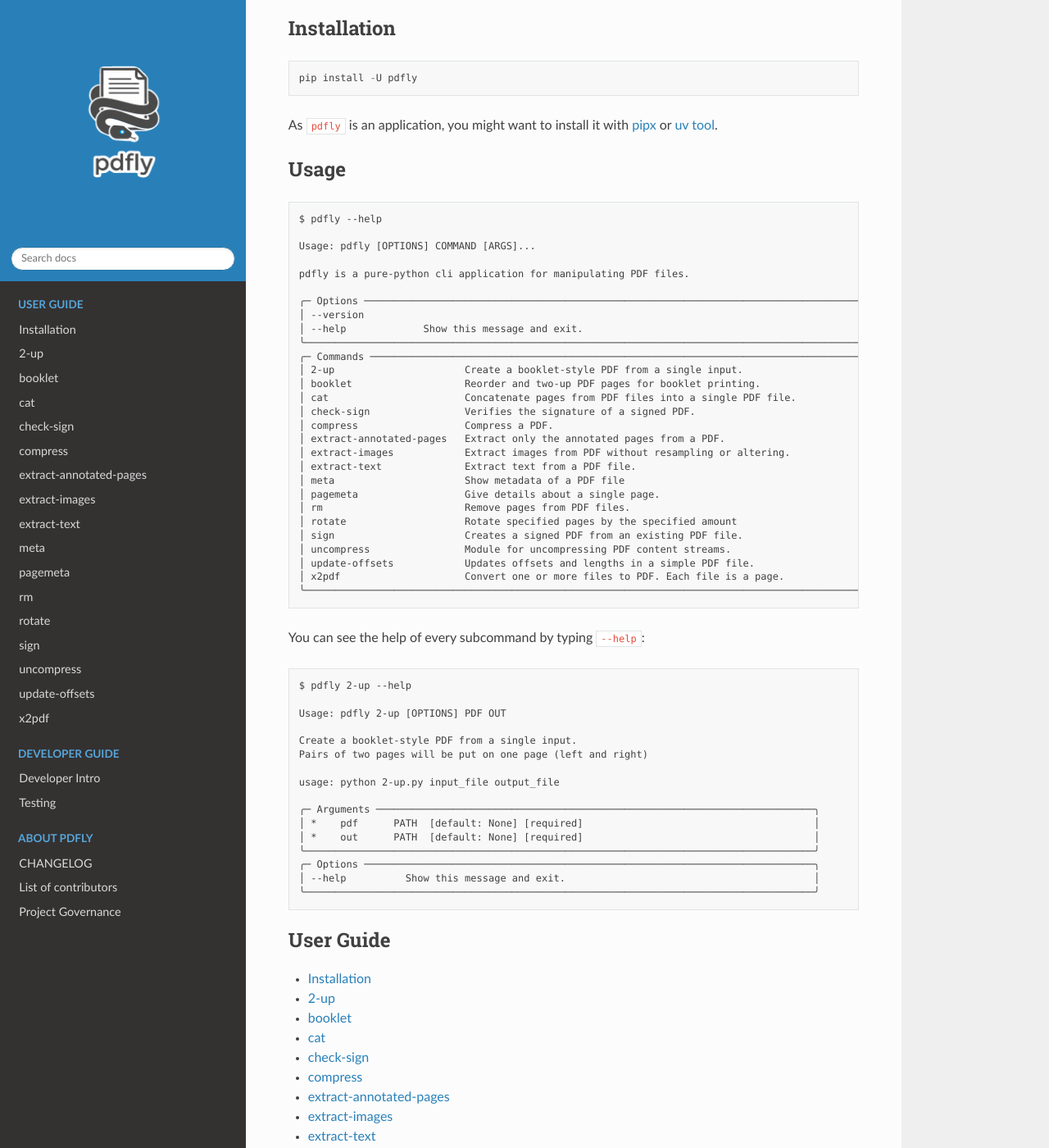
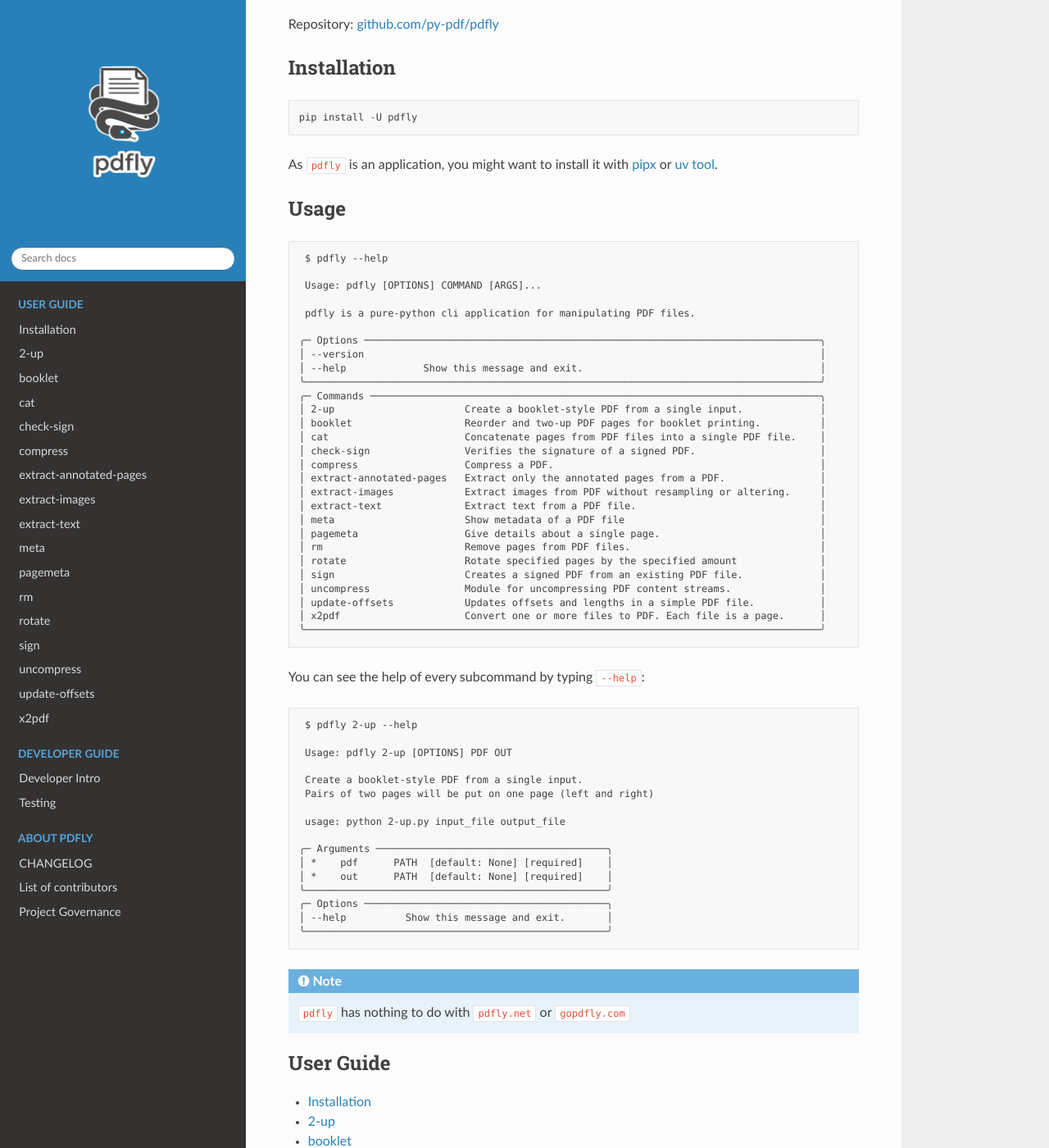
Before and after one commit to py-pdf/pdfly, a Sphinx documentation site: the page built from docs/index.rst, in a window 1280 px wide and 1400 px high, scrolled down 558 px. Shown: the whole window at 82% size. Built offline with Sphinx 7.4.7 and the Read the Docs theme 3.1.0, drawn with Linux system fonts in a browser that asks for light colours.

Commit message:
DOC: minor updates (#180)

```diff
--- a/docs/index.rst
+++ b/docs/index.rst
@@ -31,6 +31,8 @@
 .. image:: ./pdfly-logo.png
    :scale: 25%
 
+Repository: `github.com/py-pdf/pdfly <https://github.com/py-pdf/pdfly>`__
+
 Installation
 ------------
 
@@ -51,28 +53,28 @@
 
     pdfly is a pure-python cli application for manipulating PDF files.
 
-    ╭─ Options ────────────────────────────────────────────────────────────────────────────────────────────────────────────────╮
-    │ --version                                                                                                                │
-    │ --help             Show this message and exit.                                                                           │
-    ╰──────────────────────────────────────────────────────────────────────────────────────────────────────────────────────────╯
-    ╭─ Commands ───────────────────────────────────────────────────────────────────────────────────────────────────────────────╮
-    │ 2-up                      Create a booklet-style PDF from a single input.                                                │
-    │ booklet                   Reorder and two-up PDF pages for booklet printing.                                             │
-    │ cat                       Concatenate pages from PDF files into a single PDF file.                                       │
-    │ check-sign                Verifies the signature of a signed PDF.                                                        │
-    │ compress                  Compress a PDF.                                                                                │
-    │ extract-annotated-pages   Extract only the annotated pages from a PDF.                                                   │
-    │ extract-images            Extract images from PDF without resampling or altering.                                        │
-    │ extract-text              Extract text from a PDF file.                                                                  │
-    │ meta                      Show metadata of a PDF file                                                                    │
-    │ pagemeta                  Give details about a single page.                                                              │
-    │ rm                        Remove pages from PDF files.                                                                   │
-    │ rotate                    Rotate specified pages by the specified amount                                                 │
-    │ sign                      Creates a signed PDF from an existing PDF file.                                                │
-    │ uncompress                Module for uncompressing PDF content streams.                                                  │
-    │ update-offsets            Updates offsets and lengths in a simple PDF file.                                              │
-    │ x2pdf                     Convert one or more files to PDF. Each file is a page.                                         │
-    ╰──────────────────────────────────────────────────────────────────────────────────────────────────────────────────────────╯
+   ╭─ Options ─────────────────────────────────────────────────────────────────────────────╮
+   │ --version                                                                             │
+   │ --help             Show this message and exit.                                        │
+   ╰───────────────────────────────────────────────────────────────────────────────────────╯
+   ╭─ Commands ────────────────────────────────────────────────────────────────────────────╮
+   │ 2-up                      Create a booklet-style PDF from a single input.             │
+   │ booklet                   Reorder and two-up PDF pages for booklet printing.          │
+   │ cat                       Concatenate pages from PDF files into a single PDF file.    │
+   │ check-sign                Verifies the signature of a signed PDF.                     │
+   │ compress                  Compress a PDF.                                             │
+   │ extract-annotated-pages   Extract only the annotated pages from a PDF.                │
+   │ extract-images            Extract images from PDF without resampling or altering.     │
+   │ extract-text              Extract text from a PDF file.                               │
+   │ meta                      Show metadata of a PDF file                                 │
+   │ pagemeta                  Give details about a single page.                           │
+   │ rm                        Remove pages from PDF files.                                │
+   │ rotate                    Rotate specified pages by the specified amount              │
+   │ sign                      Creates a signed PDF from an existing PDF file.             │
+   │ uncompress                Module for uncompressing PDF content streams.               │
+   │ update-offsets            Updates offsets and lengths in a simple PDF file.           │
+   │ x2pdf                     Convert one or more files to PDF. Each file is a page.      │
+   ╰───────────────────────────────────────────────────────────────────────────────────────╯
 
 You can see the help of every subcommand by typing ``--help``:
 
@@ -87,13 +89,15 @@
 
     usage: python 2-up.py input_file output_file
 
-    ╭─ Arguments ──────────────────────────────────────────────────────────────────────────╮
-    │ *    pdf      PATH  [default: None] [required]                                       │
-    │ *    out      PATH  [default: None] [required]                                       │
-    ╰──────────────────────────────────────────────────────────────────────────────────────╯
-    ╭─ Options ────────────────────────────────────────────────────────────────────────────╮
-    │ --help          Show this message and exit.                                          │
-    ╰──────────────────────────────────────────────────────────────────────────────────────╯
+   ╭─ Arguments ───────────────────────────────────────╮
+   │ *    pdf      PATH  [default: None] [required]    │
+   │ *    out      PATH  [default: None] [required]    │
+   ╰───────────────────────────────────────────────────╯
+   ╭─ Options ─────────────────────────────────────────╮
+   │ --help          Show this message and exit.       │
+   ╰───────────────────────────────────────────────────╯
+
+.. note:: ``pdfly`` has nothing to do with ``pdfly.net`` or ``gopdfly.com``
 
 .. toctree::
    :caption: User Guide
```
Also changed, not shown: README.md (+31 -29 lines), docs/meta/project-governance.md (+3 -0 lines).
